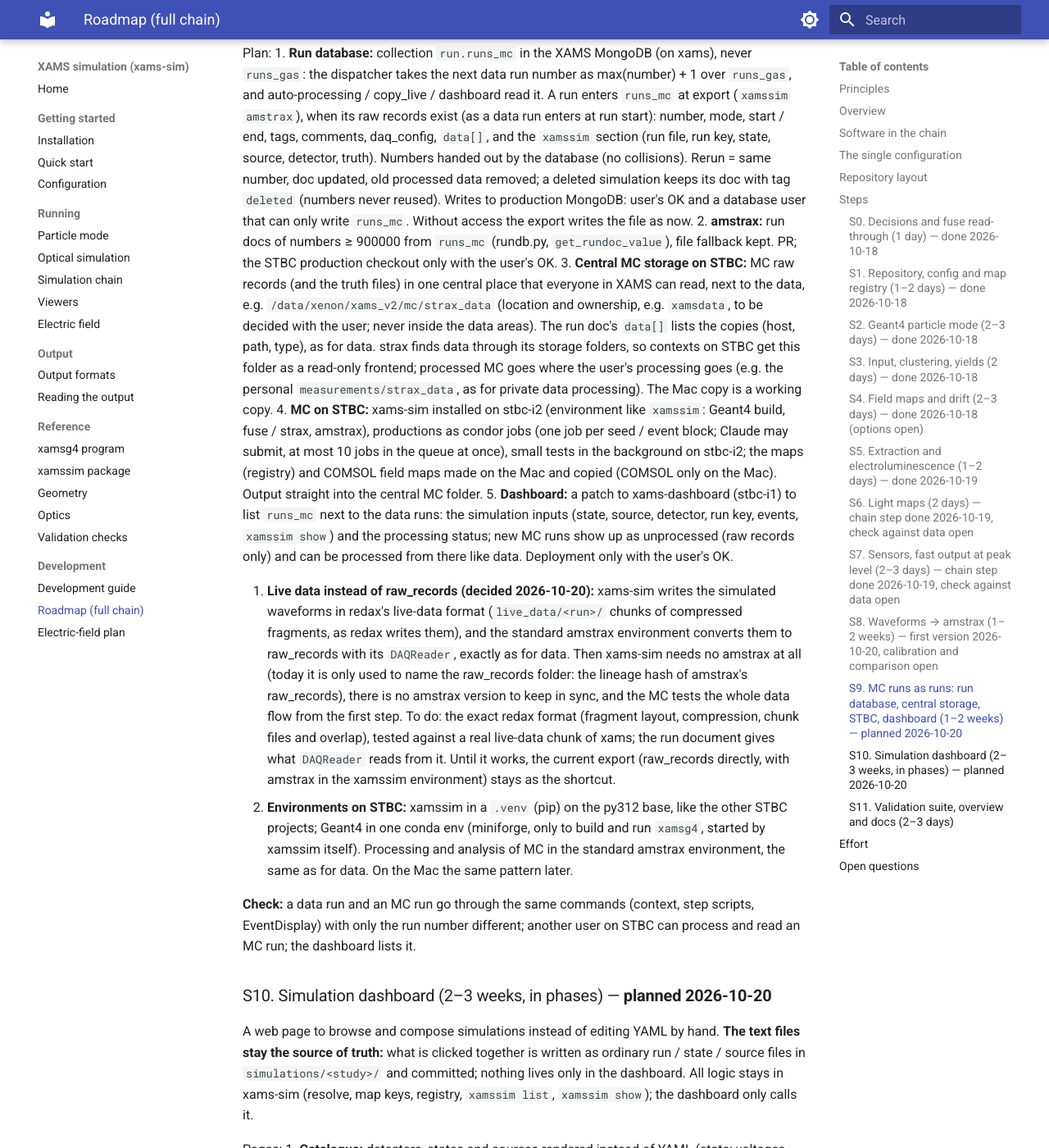
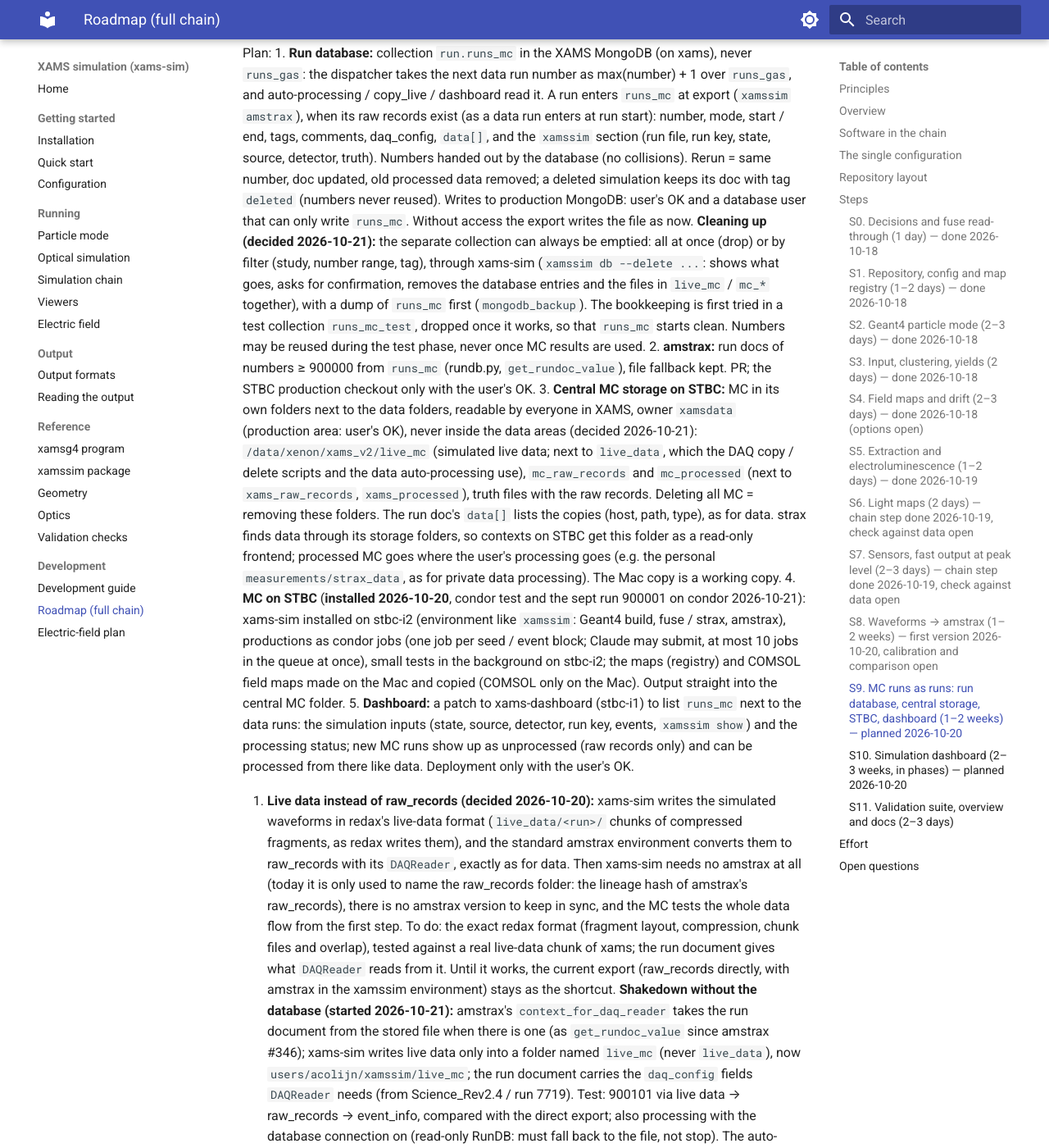
Before and after one commit to XAMS-nikhef/xams-sim, an MkDocs documentation site: the page built from docs/xams_sim_plan.md, in a window 1280 px wide and 1400 px high, scrolled down 10533 px. Shown: the whole window at 82% size. Built offline with MkDocs 1.6.1 and Material for MkDocs 9.7.7, drawn with Linux system fonts in a browser that asks for light colours; some of the changed text lies outside the part shown.

Commit message:
Plan S9: live_mc / mc_* folders, cleaning up runs_mc, shakedown without the database
Co-Authored-By: Claude Opus 5.5 <noreply@anthropic.com>

```diff
--- a/docs/xams_sim_plan.md
+++ b/docs/xams_sim_plan.md
@@ -355,15 +355,22 @@ Plan:
    updated, old processed data removed; a deleted simulation keeps its doc with tag `deleted` (numbers never reused).
    Writes to production MongoDB: user's OK and a database user that can only write `runs_mc`. Without access the
    export writes the file as now.
+   **Cleaning up (decided 2026-10-21):** the separate collection can always be emptied: all at once (drop) or by filter
+   (study, number range, tag), through xams-sim (`xamssim db --delete ...`: shows what goes, asks for confirmation,
+   removes the database entries and the files in `live_mc` / `mc_*` together), with a dump of `runs_mc` first
+   (`mongodb_backup`). The bookkeeping is first tried in a test collection `runs_mc_test`, dropped once it works, so
+   that `runs_mc` starts clean. Numbers may be reused during the test phase, never once MC results are used.
 2. **amstrax:** run docs of numbers ≥ 900000 from `runs_mc` (rundb.py, `get_rundoc_value`), file fallback kept.
    PR; the STBC production checkout only with the user's OK.
-3. **Central MC storage on STBC:** MC raw records (and the truth files) in one central place that everyone in XAMS
-   can read, next to the data, e.g. `/data/xenon/xams_v2/mc/strax_data` (location and ownership, e.g. `xamsdata`,
-   to be decided with the user; never inside the data areas). The run doc's `data[]` lists the copies (host, path,
+3. **Central MC storage on STBC:** MC in its own folders next to the data folders, readable by everyone in XAMS,
+   owner `xamsdata` (production area: user's OK), never inside the data areas (decided 2026-10-21):
+   `/data/xenon/xams_v2/live_mc` (simulated live data; next to `live_data`, which the DAQ copy / delete scripts and
+   the data auto-processing use), `mc_raw_records` and `mc_processed` (next to `xams_raw_records`, `xams_processed`),
+   truth files with the raw records. Deleting all MC = removing these folders. The run doc's `data[]` lists the copies (host, path,
    type), as for data. strax finds data through its storage folders, so contexts on STBC get this folder as a
    read-only frontend; processed MC goes where the user's processing goes (e.g. the personal
    `measurements/strax_data`, as for private data processing). The Mac copy is a working copy.
-4. **MC on STBC:** xams-sim installed on stbc-i2 (environment like `xamssim`: Geant4 build, fuse / strax, amstrax),
+4. **MC on STBC** (**installed 2026-10-20**, condor test and the sept run 900001 on condor 2026-10-21): xams-sim installed on stbc-i2 (environment like `xamssim`: Geant4 build, fuse / strax, amstrax),
    productions as condor jobs (one job per seed / event block; Claude may submit, at most 10 jobs in the queue at
    once), small tests in the background on stbc-i2; the maps (registry) and COMSOL field maps made on the Mac and
    copied (COMSOL only on the Mac). Output straight into the central MC folder.
@@ -379,9 +386,16 @@ Plan:
    redax format (fragment layout, compression, chunk files and overlap), tested against a real live-data chunk of
    xams; the run document gives what `DAQReader` reads from it. Until it works, the current export (raw_records
    directly, with amstrax in the xamssim environment) stays as the shortcut.
-7. **Environments on STBC:** xamssim in a `.venv` (pip) on the py312 base, like the other STBC projects; Geant4 in
-   one conda env (miniforge, only to build and run `xamsg4`, started by xamssim itself). Processing and analysis of
-   MC in the standard amstrax environment, the same as for data. On the Mac the same pattern later.
+   **Shakedown without the database (started 2026-10-21):** amstrax's `context_for_daq_reader` takes the run document
+   from the stored file when there is one (as `get_rundoc_value` since amstrax #346); xams-sim writes live data only
+   into a folder named `live_mc` (never `live_data`), now `users/acolijn/xamssim/live_mc`; the run document carries the
+   `daq_config` fields `DAQReader` needs (from Science_Rev2.4 / run 7719). Test: 900101 via live data → raw_records →
+   event_info, compared with the direct export; also processing with the database connection on (read-only RunDB:
+   must fall back to the file, not stop). The auto-processing scripts (status in MongoDB) wait for point 1.
+7. **Environments on STBC** (done 2026-10-20): conda envs in the py312 miniforge, as the other XAMS stacks:
+   `anaconda/xamssim` (pip packages) and `anaconda/g4` (Geant4, only to build and run `xamsg4`, started by xamssim
+   itself); `setup_xamssim.sh`; personal settings in `~/.config/xamssim/env`. Processing and analysis of MC in the
+   standard amstrax environment, the same as for data.
 
 **Check:** a data run and an MC run go through the same commands (context, step scripts, EventDisplay) with only the
 run number different; another user on STBC can process and read an MC run; the dashboard lists it.
```
